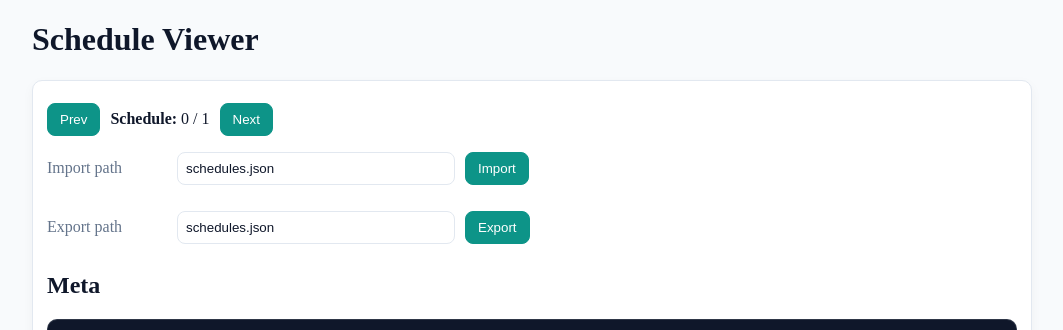
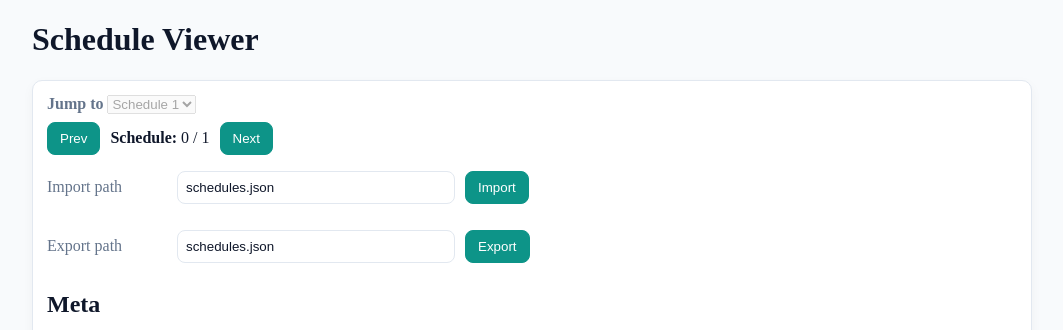
Before and after one commit to mucsci-students/2026sp-420-Maverick, a Flask app: template app/web/templates/viewer.html in a window 1280 px wide. Shown: the part 43-373 px from the top of the page, without its empty margins (108-1171 px from the left). Run offline with Flask 3, Linux system fonts and the light colour scheme; the template is opened without the code that fills it: most values are stand-ins (such as "Sample title", 1, 10 or a date in 2020); parts of the project's set-up code (start-up, migrations or seed data) failed here and were passed over.

Commit message:
Added the dropdown in nav row in viewer.html to select schedule

```diff
--- a/app/web/templates/viewer.html
+++ b/app/web/templates/viewer.html
@@ -1,9 +1,7 @@
 <!--
 Author: Antonio Corona
 Date: 2026-02-24
-
-Schedule Viewer Template
-
+9
 Schedule Viewer Template
 
 Purpose:
@@ -12,6 +10,7 @@ Purpose:
 
 UI Responsibilities:
   - Navigate between generated schedules (Prev/Next)
+  - Directly select a schedule (dropdown)
   - Display schedule metadata (debug/traceability)
   - Render tabular views grouped by:
       * Room (Rooms + Labs)
@@ -43,6 +42,23 @@ Extends:
 <h1>Schedule Viewer</h1>
 
 <section class="card">
+  <div>
+    <form method="post"
+          action="/viewer/select"
+          style="gap: 8px; align-items: center; margin-left: auto;">
+      <label for="schedule_index"><strong>Jump to</strong></label>
+      <select id="schedule_index"
+              name="index"
+              {% if not data.has_schedules %}disabled{% endif %}
+              onchange="this.form.submit()">
+        {% for idx in range(data.count) %}
+          <option value="{{ idx }}" {% if idx == data.index %}selected{% endif %}>
+            Schedule {{ idx + 1 }}
+          </option>
+        {% endfor %}
+      </select>
+    </form>
+  </div>
 
   <!--
     Navigation Bar:
@@ -72,7 +88,10 @@ Extends:
         Next
       </button>
     </form>
+
+
   </div>
+
 
   <!--
     Import / Export Controls:
@@ -148,6 +167,7 @@ Extends:
     Table: By Faculty
       - Shows all assignments grouped by faculty.
       - Primary use case: validate teaching loads and quickly spot conflicts.
+      - Empty-state message appears when no schedules are loaded.
       - Only rendered when schedules exist (matches service "has_schedules" logic).
   -->
   <h2>Table: By Faculty</h2>
```
